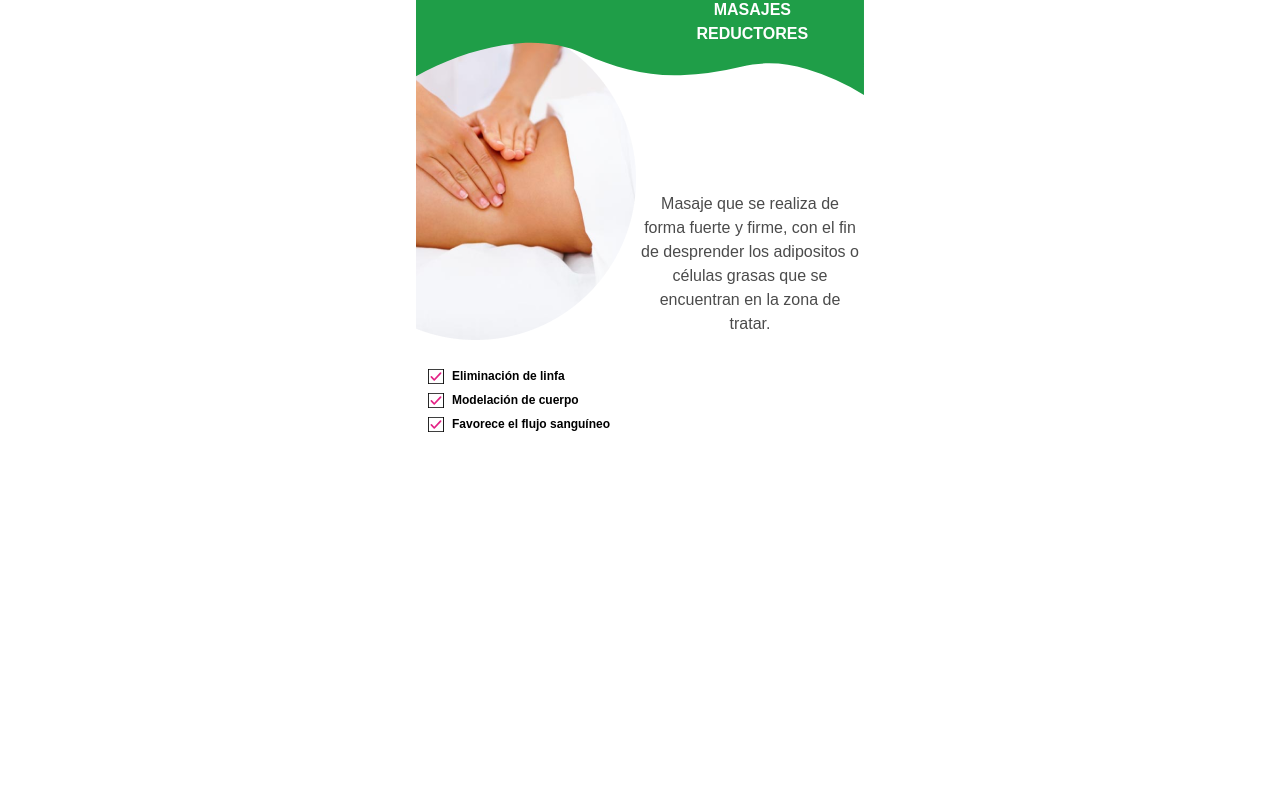
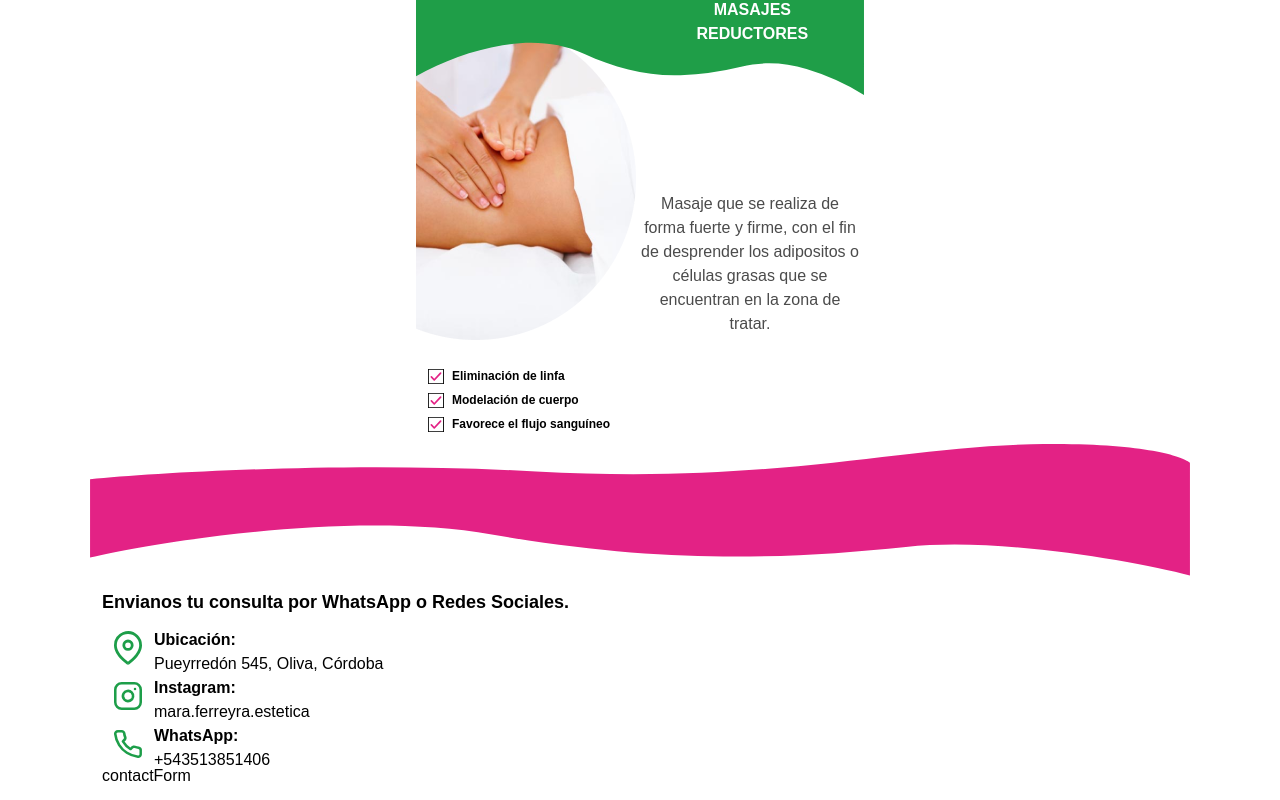
Before and after one commit to Julian1993ARG/salud-y-belleza, a Next.js app: page / in a window 1280 px wide. Shown: the part 3272-4072 px from the top of the page. Before the commit the page ends 3760 px from the top, so only its background shows below. Built offline with nearby package versions, Linux system fonts and the light colour scheme.

Commit message:
social media components finish 320px

```diff
--- /dev/null
+++ b/app/components/contactForm.tsx
@@ -0,0 +1,5 @@
+export default function contactForm () {
+  return (
+    <div>contactForm</div>
+  );
+}
--- /dev/null
+++ b/app/components/footer.tsx
@@ -0,0 +1,57 @@
+import { FooterSvg, ContactForm, InstagramSvg, MapSvg, PhoneSvg } from './';
+
+export default function footer () {
+  return (
+    <footer id='footer' className='w-full'>
+      <FooterSvg />
+      <section className='w-full flex-col p-3'>
+        <SocialMedia />
+        <ContactForm />
+      </section>
+    </footer>
+  );
+}
+
+const SocialMedia = () => {
+  return (
+    <section>
+      <h4 className='mb-3'>Envianos tu consulta por WhatsApp o Redes Sociales.</h4>
+      <div className='flex flex-col gap-2'>
+        <a
+          href='https://www.google.com/maps/place/Pueyrred%C3%B3n+545,+Oliva,+C%C3%B3rdoba/@-32.0366922,-63.5676043,20z/data=!4m5!3m4!1s0x95cce1f76ab711e7:0xccc76b7dd910e2a3!8m2!3d-32.03665!4d-63.5674795?hl=es'
+          target='_blank'
+          rel='noreferrer'
+          className='w-full cursor-pointer'
+        >
+          <div className='flex h-10 gap-3 pl-3'>
+            <MapSvg className='w-7' /><p className='font-bold'>Ubicación: <span className='block font-normal'>Pueyrredón 545, Oliva, Córdoba</span> </p>
+          </div>
+        </a>
+
+        <a
+          href='https://instagram.com/mara.ferreyra.estetica?igshid=YmMyMTA2M2Y='
+          target='_blank'
+          rel='noreferrer'
+          className='w-full cursor-pointer'
+        >
+          <div className='flex h-10 gap-3 pl-3'>
+            <InstagramSvg className='w-7' /><p className='font-bold'>Instagram: <span className='block font-normal'>mara.ferreyra.estetica</span> </p>
+
+          </div>
+        </a>
+
+        <a
+          href='https://wa.me/543513851406'
+          target='_blank'
+          rel='noreferrer'
+          className='w-full cursor-pointer'
+        >
+          <div className='flex h-10 gap-3 pl-3'>
+            <PhoneSvg className='w-7' /><p className='font-bold'>WhatsApp: <span className='block font-normal'>+543513851406</span> </p>
+          </div>
+        </a>
+
+      </div>
+    </section>
+  );
+};
--- a/app/components/index.ts
+++ b/app/components/index.ts
@@ -4,4 +4,6 @@ export { default as WorkComponent } from './workComponent';
 export { default as DropDown } from './dropDown';
 export { default as NavBar } from './navBar';
 export { default as Navigation } from './navigation';
+export { default as Footer } from './footer';
+export { default as ContactForm } from './contactForm';
 export * from './svgComponents';
--- a/app/components/svgComponents.tsx
+++ b/app/components/svgComponents.tsx
@@ -1,3 +1,5 @@
+
+import * as React from 'react';
 
 export const CheckSvg = () => (
   <svg xmlns='http://www.w3.org/2000/svg' viewBox='0 0 19.07 18'>
@@ -58,3 +60,71 @@ export const HeaderSvg = ({ title }: { title: string }) => {
     </div>
   );
 };
+
+export const FooterSvg = () => (
+  <svg xmlns='http://www.w3.org/2000/svg' viewBox='0 0 360 43'>
+    <g data-name='Capa 2'>
+      <path
+        d='M146 9C85.2 5.6 23.33 9.28 0 11.55v25.63c25.33-5.77 87.1-15.34 131.5-7.58 55.5 9.71 96 8.16 135.5 4.08 31.6-3.26 75.17 4.85 93 9.32V6.11c-2.83-2.33-17.2-6.8-52-6-43.5.95-86 13.18-162 8.89Z'
+        style={{
+          fill: '#e32285'
+        }}
+        data-name='Capa 1'
+      />
+    </g>
+  </svg>
+);
+
+export const PhoneSvg = ({ className }:{className:string}) => (
+  <svg xmlns='http://www.w3.org/2000/svg' viewBox='0 0 21.89 21.93' className={className}>
+    <g data-name='Capa 2'>
+      <path
+        d='M21.89 15.92a3 3 0 0 0-2.58-3v.22-.22l-.13 1 .13-1a11.43 11.43 0 0 1-2.59-.65 3 3 0 0 0-1.72-.14 3.06 3.06 0 0 0-1.49.8l-.71.72a15.11 15.11 0 0 1-4.56-4.59L9 8.35l-.71-.71.71.71a3 3 0 0 0 .8-1.48 2.93 2.93 0 0 0-.13-1.68A11.71 11.71 0 0 1 9 2.59 2.94 2.94 0 0 0 8 .73 3 3 0 0 0 6 0H3a3 3 0 0 0-1.21.26A2.94 2.94 0 0 0 .16 2 2.88 2.88 0 0 0 0 3.27a20.91 20.91 0 0 0 3.22 9.1 20.44 20.44 0 0 0 6.29 6.3 20.75 20.75 0 0 0 9.06 3.22l.09-1-.09 1a3.23 3.23 0 0 0 1.23-.15 3.06 3.06 0 0 0 1.07-.63 3.16 3.16 0 0 0 .72-1 3.12 3.12 0 0 0 .25-1.21v-3Zm-2 3a1 1 0 0 1-.09.41.78.78 0 0 1-.24.33 1 1 0 0 1-.35.22.94.94 0 0 1-.41 0A18.73 18.73 0 0 1 10.62 17l-.53.84.53-.84a18.53 18.53 0 0 1-5.69-5.7l-.84.54.84-.54A19 19 0 0 1 2 3.09a1.13 1.13 0 0 1 0-.41 1.13 1.13 0 0 1 .21-.35.88.88 0 0 1 .34-.24A.9.9 0 0 1 3 2h3a1 1 0 0 1 .66.24 1.06 1.06 0 0 1 .34.62 14.35 14.35 0 0 0 .75 3 1 1 0 0 1 0 .56 1 1 0 0 1-.26.5L6.27 8.2a1 1 0 0 0-.16 1.2 17 17 0 0 0 6.37 6.38l.5-.87-.5.87a1 1 0 0 0 1.21-.16L15 14.35a1.06 1.06 0 0 1 .5-.27 1 1 0 0 1 .56.05l.34-.93-.35.94a14.2 14.2 0 0 0 3 .75 1 1 0 0 1 .62.34 1 1 0 0 1 .24.68v3Z'
+        style={{
+          fill: '#1d9e49'
+        }}
+        data-name='Capa 1'
+      />
+    </g>
+  </svg>
+);
+
+export const MapSvg = ({ className }:{className:string}) => (
+  <svg xmlns='http://www.w3.org/2000/svg' viewBox='0 0 20 24' className={className}>
+    <defs>
+      <style>{'.cls-1{fill:#1d9e49}'}</style>
+    </defs>
+    <g id='Capa_2' data-name='Capa 2'>
+      <g id='Capa_1-2' data-name='Capa 1'>
+        <path
+          className='cls-1'
+          d='M17.07 2.93A10 10 0 0 0 0 10c0 3.9 2.48 7.4 4.77 9.81A33 33 0 0 0 8 22.74l1.06.8.3.21.08.06A9.08 9.08 0 0 0 10 23a9.08 9.08 0 0 0 .56.83l.08-.06.3-.21 1.06-.8a33 33 0 0 0 3.2-2.93C17.52 17.4 20 13.9 20 10a10 10 0 0 0-2.93-7.07Zm-3.3 15.51a29.05 29.05 0 0 1-3 2.73c-.31.25-.56.44-.78.6-.22-.16-.47-.35-.78-.6a29.05 29.05 0 0 1-3-2.73C4 16.1 2 13.1 2 10a8 8 0 1 1 16 0c0 3.1-2 6.1-4.23 8.44Z'
+        />
+        <path
+          className='cls-1'
+          d='M10.55 23.83 10 23l-.55.83a1 1 0 0 0 1.1 0ZM10 6a4 4 0 1 0 4 4 4 4 0 0 0-4-4Zm0 6a2 2 0 1 1 2-2 2 2 0 0 1-2 2Z'
+        />
+      </g>
+    </g>
+  </svg>
+);
+
+export const InstagramSvg = ({ className }:{className:string}) => (
+  <svg xmlns='http://www.w3.org/2000/svg' viewBox='0 0 22 22' className={className}>
+    <defs>
+      <style>{'.cls-1{fill:#1d9e49}'}</style>
+    </defs>
+    <g id='Capa_2' data-name='Capa 2'>
+      <g id='Capa_1-2' data-name='Capa 1'>
+        <path
+          className='cls-1'
+          d='M16 0H6a6 6 0 0 0-6 6v10a6 6 0 0 0 6 6h10a6 6 0 0 0 6-6V6a6 6 0 0 0-6-6Zm0 20H6a4 4 0 0 1-4-4V6a4 4 0 0 1 4-4h10a4 4 0 0 1 4 4v10a4 4 0 0 1-4 4Z'
+        />
+        <path
+          className='cls-1'
+          d='M14.58 7.42a5 5 0 0 0-8 1.29 5 5 0 0 0 .93 5.78 5 5 0 0 0 5.78.93 5 5 0 0 0 1.29-8Zm-2.19 6.22a3 3 0 0 1-1.82.28 3 3 0 0 1-2.49-2.49A3 3 0 0 1 11.48 8 3 3 0 0 1 14 10.52a3 3 0 0 1-1.62 3.12ZM16.51 4.5a1 1 0 0 0 0 2 1 1 0 0 0 0-2Z'
+        />
+      </g>
+    </g>
+  </svg>
+);
--- a/app/layout.tsx
+++ b/app/layout.tsx
@@ -1,5 +1,5 @@
 import { FC, PropsWithChildren } from 'react';
-import { Header } from './components';
+import { Header, Footer } from './components';
 import '../styles/globals.css';
 
 const RootLayout: FC<PropsWithChildren> = function ({ children }) {
@@ -11,6 +11,7 @@ const RootLayout: FC<PropsWithChildren> = function ({ children }) {
       <body className='layout bg-white'>
         <Header />
         {children}
+        <Footer />
       </body>
     </html>
   );
--- a/app/page.tsx
+++ b/app/page.tsx
@@ -53,6 +53,7 @@ const HeaderPage = () => {
         src={headerImage1920}
         priority
         fill
+        placeholder='blur'
       />
     </section>
   );
```
